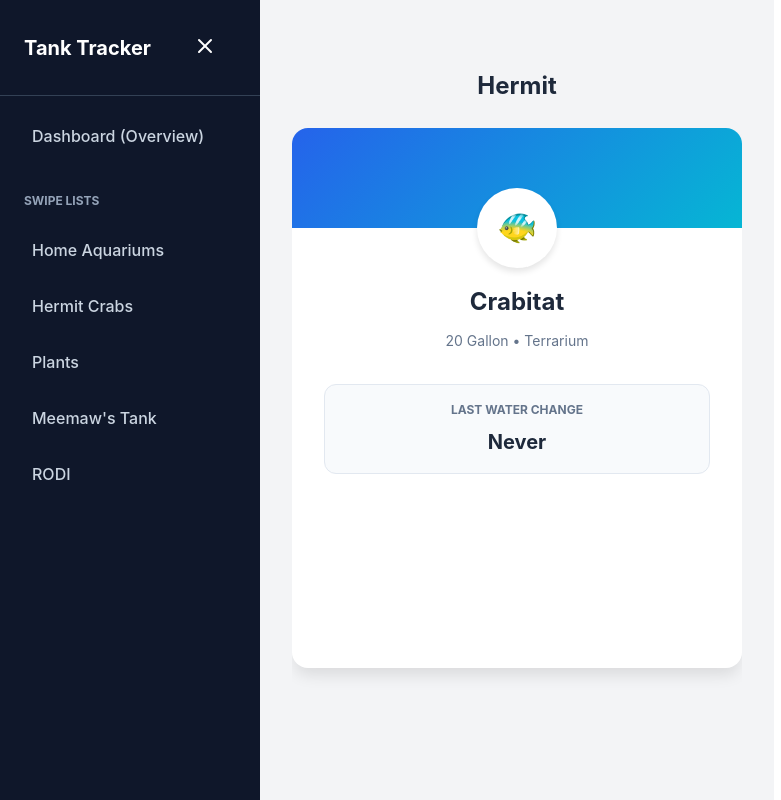
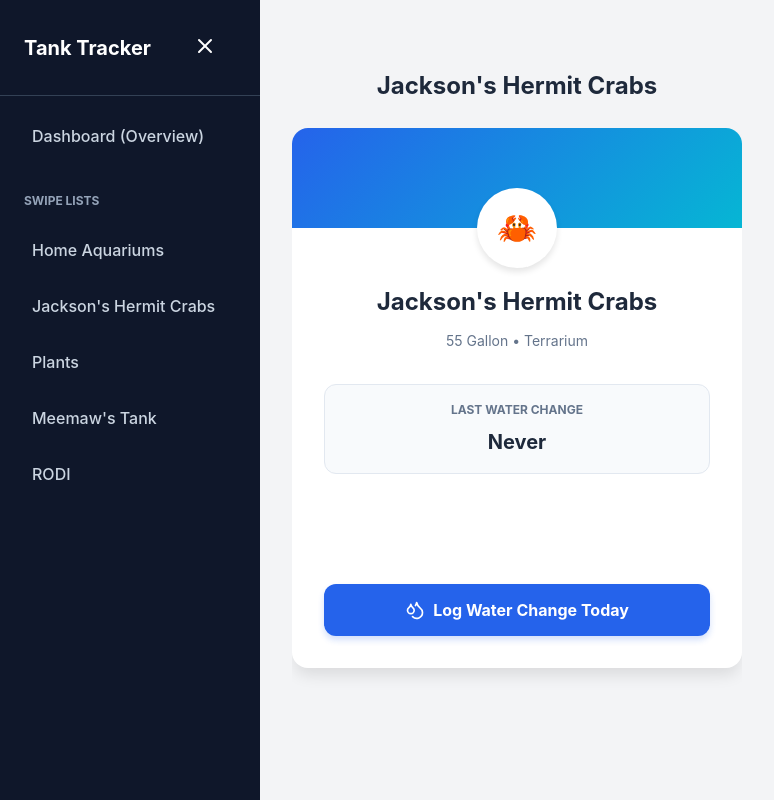
Before and after one commit to dwarrick91/My-aquariums, a React (Vite) app: page /swipe/hermit in a window 1280 px wide. Shown: the whole page, without its empty margins (0-781 px from the left). Built offline with nearby package versions, Linux system fonts and the light colour scheme.

Commit message:
adding fixes to hermit crabs

```diff
--- a/src/App.jsx
+++ b/src/App.jsx
@@ -37,9 +37,15 @@ const INITIAL_DATA = [
     id: 5, name: "Meemaw's Guppies", category: "meemaw", type: "Freshwater", size: "10 Gallon",
     tasks: [{ name: "Water Change (10%)", frequency: 7, lastCompleted: null, history: [] }]
   },
+  // --- UPDATED HERMIT CRAB SECTION ---
   {
-    id: 6, name: "Crabitat", category: "hermit", type: "Terrarium", size: "20 Gallon",
-    tasks: [{ name: "Mist & Water", frequency: 2, lastCompleted: null, history: [] }]
+    id: 6,
+    name: "Jackson's Hermit Crabs", // Updated Name
+    category: "hermit",
+    type: "Terrarium",
+    size: "55 Gallon", // Updated Size
+    // Renamed task to "Water Change" so the button appears automatically
+    tasks: [{ name: "Water Change", frequency: 2, lastCompleted: null, history: [] }]
   },
   {
     id: 7, name: "Living Room Monstera", category: "plants", type: "Plant", size: "Pot",
@@ -53,14 +59,15 @@ const INITIAL_DATA = [
 
 function App() {
   const [tanks, setTanks] = useState(() => {
-    const saved = localStorage.getItem('aquariumDataV9'); // Bumped to V9
+    // V10 to ensure the new Hermit Crab data loads correctly
+    const saved = localStorage.getItem('aquariumDataV10');
     return saved ? JSON.parse(saved) : INITIAL_DATA;
   });
 
   const [isSidebarOpen, setSidebarOpen] = useState(false);
 
   useEffect(() => {
-    localStorage.setItem('aquariumDataV9', JSON.stringify(tanks));
+    localStorage.setItem('aquariumDataV10', JSON.stringify(tanks));
   }, [tanks]);
 
   const handleComplete = (tankId, taskIndex, side = null) => {
@@ -69,7 +76,6 @@ function App() {
     const task = tank.tasks[taskIndex];
     const now = new Date().toISOString();
 
-    // Save the 'side' (Left/Right) into history
     const historyEntry = { date: now, side: side };
 
     if (!task.history) task.history = [];
@@ -98,7 +104,7 @@ function App() {
   const resetData = () => {
     if(window.confirm("Are you sure? This will delete ALL history.")) {
       setTanks(INITIAL_DATA);
-      localStorage.removeItem('aquariumDataV9');
+      localStorage.removeItem('aquariumDataV10');
     }
   };
 
@@ -118,7 +124,7 @@ function App() {
             <Link to="/" onClick={() => setSidebarOpen(false)} className="nav-link">Dashboard (Overview)</Link>
             <div className="section-label">Swipe Lists</div>
             <Link to="/swipe/home" onClick={() => setSidebarOpen(false)} className="nav-link">Home Aquariums</Link>
-            <Link to="/swipe/hermit" onClick={() => setSidebarOpen(false)} className="nav-link">Hermit Crabs</Link>
+            <Link to="/swipe/hermit" onClick={() => setSidebarOpen(false)} className="nav-link">Jackson's Hermit Crabs</Link>
             <Link to="/swipe/plants" onClick={() => setSidebarOpen(false)} className="nav-link">Plants</Link>
             <Link to="/swipe/meemaw" onClick={() => setSidebarOpen(false)} className="nav-link">Meemaw's Tank</Link>
             <Link to="/swipe/rodi" onClick={() => setSidebarOpen(false)} className="nav-link">RODI</Link>
@@ -212,10 +218,10 @@ const CleanDashboard = ({ tanks, onComplete, onDeleteHistory, onReset }) => {
                     const isOverdue = lastDate ? daysDiff > 0 : true;
                     const uiKey = `${tank.id}-${index}`;
 
-                    // --- NEW LOGIC: Only show split buttons if >29G AND it's a Water Change ---
                     const isLargeTank = parseInt(tank.size) > 29;
                     const isWaterChange = task.name.toLowerCase().includes("water change");
-                    const showSideButtons = isLargeTank && isWaterChange;
+                    // Exclude Terrariums from Split Buttons
+                    const showSideButtons = isLargeTank && isWaterChange && tank.type !== 'Terrarium';
 
                     return (
                       <div key={index} className="task-item">
@@ -253,7 +259,6 @@ const CleanDashboard = ({ tanks, onComplete, onDeleteHistory, onReset }) => {
                                    <li key={hIndex} style={{display:'flex', justifyContent:'space-between', padding:'0.25rem 0', color:'#64748b', fontSize:'0.9rem'}}>
                                      <span>
                                          {format(new Date(entry.date || entry), 'MMM d')}
-                                         {/* Show side in history if it exists */}
                                          {entry.side && <span style={{marginLeft:'8px', padding:'2px 6px', background:'#e2e8f0', borderRadius:'4px', fontSize:'0.75rem'}}>{entry.side}</span>}
                                      </span>
                                      <button onClick={() => onDeleteHistory(tank.id, index, hIndex)} style={{border:'none', background:'none', color:'#ef4444', cursor:'pointer'}}><Trash2 size={14}/></button>
--- a/src/SwipeView.jsx
+++ b/src/SwipeView.jsx
@@ -8,7 +8,13 @@ import 'swiper/css/pagination';
 import 'swiper/css/navigation';
 
 export default function SwipeView({ tanks, onComplete, categoryName }) {
-  const displayTitle = categoryName.replace(/([A-Z])/g, ' $1').replace(/^./, str => str.toUpperCase());
+  // Logic to show specific headers for specific categories
+  let displayTitle = categoryName.replace(/([A-Z])/g, ' $1').replace(/^./, str => str.toUpperCase());
+
+  // Custom Header for Hermit Crabs
+  if(categoryName === 'hermit') {
+    displayTitle = "Jackson's Hermit Crabs";
+  }
 
   const containerStyle = {
     height: '100%',
@@ -42,15 +48,15 @@ export default function SwipeView({ tanks, onComplete, categoryName }) {
           style={{height:'100%', paddingBottom:'40px'}}
         >
           {tanks.map((tank) => {
-            // 1. Find the Water Change task
             const wcTaskIndex = tank.tasks.findIndex(t => t.name.toLowerCase().includes("water change"));
             const wcTask = wcTaskIndex >= 0 ? tank.tasks[wcTaskIndex] : null;
 
-            // 2. Check if this specific tank needs Left/Right buttons
+            // Check conditions for split buttons
             const isLargeTank = parseInt(tank.size) > 29;
+            const isTerrarium = tank.type === "Terrarium";
+            // ONLY show side buttons if large AND NOT a terrarium
+            const showSideButtons = isLargeTank && !isTerrarium;
 
-            // 3. Find the LAST SIDE used (from history)
-            // We check the history array. Since we prepend new items, index 0 is the latest.
             const latestHistory = wcTask && wcTask.history && wcTask.history.length > 0 ? wcTask.history[0] : null;
             const lastSide = latestHistory ? latestHistory.side : null;
 
@@ -68,7 +74,7 @@ export default function SwipeView({ tanks, onComplete, categoryName }) {
 
                 <div style={{marginTop:'-40px', textAlign:'center', padding:'0 1rem'}}>
                   <div style={{width:'80px', height:'80px', margin:'0 auto', background:'white', borderRadius:'50%', display:'flex', alignItems:'center', justifyContent:'center', fontSize:'2rem', boxShadow:'0 4px 6px rgba(0,0,0,0.1)'}}>
-                    🐠
+                    {tank.category === 'hermit' ? '🦀' : '🐠'}
                   </div>
                   <h3 style={{fontSize:'1.5rem', fontWeight:'bold', color:'#1e293b', margin:'1rem 0 0.5rem 0'}}>{tank.name}</h3>
                   <span style={{color:'#64748b', fontSize:'0.875rem'}}>{tank.size} • {tank.type}</span>
@@ -76,7 +82,6 @@ export default function SwipeView({ tanks, onComplete, categoryName }) {
 
                 <div style={{padding:'2rem', flex:1, display:'flex', flexDirection:'column'}}>
 
-                  {/* --- SUMMARY BOX --- */}
                   <div style={{background:'#f8fafc', padding:'1rem', borderRadius:'0.75rem', border:'1px solid #e2e8f0', textAlign:'center', marginBottom:'auto'}}>
                     <p style={{fontSize:'0.75rem', fontWeight:'bold', color:'#64748b', textTransform:'uppercase', margin:0}}>Last Water Change</p>
                     <p style={{fontSize:'1.25rem', fontWeight:'bold', color:'#1e293b', margin:'0.5rem 0 0 0'}}>
@@ -84,7 +89,6 @@ export default function SwipeView({ tanks, onComplete, categoryName }) {
                         ? (
                             <span>
                               {new Date(wcTask.lastCompleted).toLocaleDateString()}
-                              {/* DISPLAY SIDE IF EXISTS */}
                               {lastSide && <span style={{marginLeft:'8px', color:'#64748b', fontWeight:'normal'}}>({lastSide})</span>}
                             </span>
                           )
@@ -92,10 +96,9 @@ export default function SwipeView({ tanks, onComplete, categoryName }) {
                     </p>
                   </div>
 
-                  {/* --- BUTTONS --- */}
                   {wcTask && (
                     <div style={{marginTop:'2rem'}}>
-                      {isLargeTank ? (
+                      {showSideButtons ? (
                         <div style={{display:'flex', gap:'1rem'}}>
                           <button
                             onClick={() => onComplete(tank.id, wcTaskIndex, 'Left')}
```
